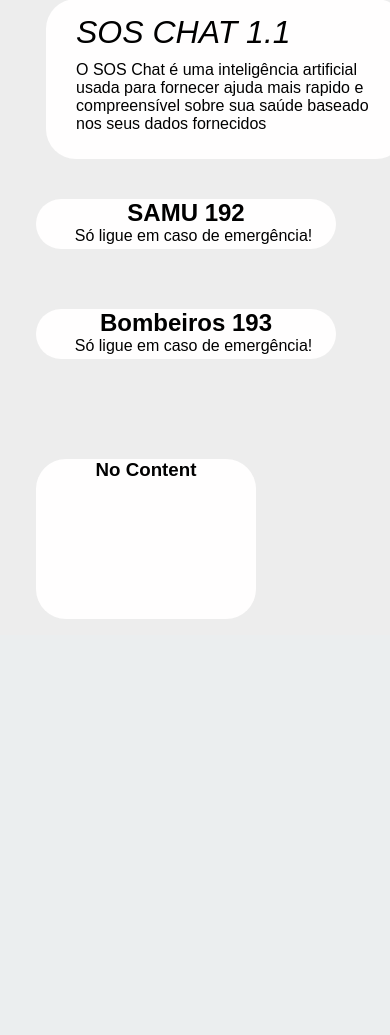
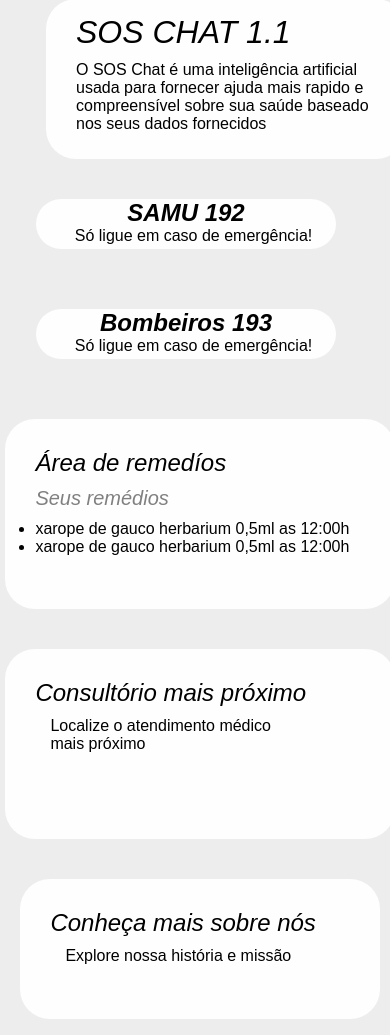
Before and after one commit to DerekSilva9/SOS-Sistema, a PHP site: page / in a window 390 px wide; the page is wider, and only the part inside the window is pictured. Shown: the part 265-1300 px from the top of that part. Before the commit the page ends 884 px from the top of that part, so only its background shows below. Run offline with PHP 8.4, Linux system fonts and the light colour scheme.

Commit message:
Melhorias no codigo e adição de coisas na home
* Melhor responsividade
* Menu lateral
* CSS Externo
* Novos Modulos

Co-Authored-By: Paulo Filho <98671374+PauloFilhoo@users.noreply.github.com>

```diff
--- a/homestyle.css
+++ b/homestyle.css
@@ -130,7 +139,10 @@ body{
 
 /*Main: abaixo*/
 .content-boxes{
-
+    display: flex;
+    margin: auto;
+    flex-direction: column;
+    justify-content: center;
 }
 .up-boxes{
     display: flex;
@@ -176,8 +188,64 @@ body{
     justify-content: center;
 }
 
+.down-boxes{
+    display: flex;
+    align-items: center;
+    gap: 2rem;
+    margin-left: 3%;
+}
+.remedy-box{
+    background-color: #fffefe;
+    width: 420px;
+    height: 80px;
+    padding: 30px;
+    border-radius: 30px;
+}
+.remedy-box h2{
+    font-weight: 10;
+    margin-bottom: 10px;
+}
+.remedy-box h4{
+    font-weight: 10;
+    margin-bottom: 10px;
+    color: grey;
+    font-size: 20px;
+}
+.remedy-box li{
+    list-style-type: disc;
+}
+.clinic-box{
+    background-color: #fffefe;
+    width: 300px;
+    height: 80px;
+    padding: 30px;
+    border-radius: 30px;
+}
+.clinic-box h2{
+    font-weight: 10;
+    margin-bottom: 10px;
+}
+.about-box{
+    background-color: #fffefe;
+    width: 300px;
+    height: 80px;
+    padding: 30px;
+    border-radius: 30px;
+}
+.about-box h2{
+    font-weight: 10;
+    margin-bottom: 10px;
+}
+
+
+
 /*Main*/
 
+
+.main-content {
+    transition-duration: .25s;
+    padding: 16px;
+}
 
 
 /*Media Queries || responsividade: abaixo*/
@@ -193,5 +261,20 @@ body{
     width: 330px;
     height: 130px;
     }
+    .down-boxes{
+        display: flex;
+        gap: 2.5rem;
+        flex-direction: column;
+    }
+    .remedy-box{
+        background-color: #fffefe;
+        width: 330px;
+        height: 130px;
+    }
+    .clinic-box{
+        background-color: #fffefe;
+        width: 330px;
+        height: 130px;
+    }
     }
  /*Media Queries*/
--- a/index.html
+++ b/index.html
@@ -4,221 +4,7 @@
     <meta charset="UTF-8">
     <meta name="viewport" content="width=device-width, initial-scale=1.0">
     <title>SOS-Home</title>
-<!--Estilos da Home-->
-    <style>
-        *{
-            margin: 0;
-            padding: 0;
-            font-family: Arial, Helvetica, sans-serif;
-        }
-        body{
-            background-color: #ededed;
-        }
-/*Estilo do header*/
-        .header{
-            background-color: #a6a6a6;
-            display: flex;
-            align-items: center;
-            padding: 10px;
-            color: #f6fafb;
-
-        }
-
-        .menu-button img{
-            margin-top: 4px;
-            width: 50px;
-        }
-
-        .menu-button button {
-            cursor: pointer;
-            border: none;
-            background-color: transparent;
-        }
-
-        .title-header{
-            font-weight: 10;
-            margin: auto;
-            align-items: center;
-            display: flex;
-        }
-        .hearth-logo img{
-            width: 40px;
-            margin-top: 10px;
-            align-items: center;
-        }
-
-        .social-icons ul{
-            display: flex;
-            list-style: none;
-            margin-left: auto;
-
-        }
-        .social-icons img{
-            width: 25px;
-            padding: 5px;
-            border-radius: 25px;
-            background-color: white;
-            margin: 5px;
-
-        }
-        /*Collapsed-side-bar styles: abaixo */
-
-        .collapsed-side-bar {
-            height: 100%;
-            width: 0px;
-            position: fixed;
-            display: flex;
-            flex-direction: column;
-            align-content: start;
-            gap: 30px;
-            text-align: center;
-            z-index: 0;
-            top: 0;
-            left: 0;
-            background-color: rgb(63, 63, 63);
-            overflow-x: hidden;
-            transition: 0.25s;
-        }
-
-        .collapsed-side-bar a {
-            font-size: 2em;
-            text-decoration: none;
-            font-weight: bold;
-            padding: 10px;
-            color: rgb(219, 219, 219);
-            border-radius: 15px;
-            width: 75%;
-            align-self: center;
-            transition-duration: .25s;
-        }
-
-        .collapsed-side-bar a:hover {
-            color: gray;
-            transition-duration: .55s;
-        }
-
-        .close-btn {
-            align-self: flex-start;
-            font-size: 1.9em;
-            padding: 5px;
-        }
-
-        @media screen and (max-height: 450px) {
-            .collapsed-side-bar a {font-size: 1.3em;}
-        }
-
-
-        /*^ Collapsed-side-bar styles ^ */
-
-/*^Estilo do header^*/
-
-        /* Estilos da barra de pesquisa: abaixo */
-
-        .search-bar {
-            position: relative;
-            display: flex;
-            align-items: center;
-            margin-left: auto;
-        }
-
-        .search-bar input {
-            padding-right: 40px;
-            border-radius: 20px;
-            border: none;
-            background-color: #ffffff;
-            color: #333;
-            height: 30px;
-            width: 200px;
-            padding-left: 10px;
-            box-sizing: border-box;
-        }
-
-        .search-icon {
-            position: absolute;
-            right: 10px;
-            top: 50%;
-            transform: translateY(-50%);
-            width: 20px;
-            height: 20px;
-            fill: #616161
-
-        }
-        /* ^Estilos da barra de pesquisa^ */
-
-        /*Main: abaixo*/
-        .content-boxes{
-
-        }
-        .up-boxes{
-            display: flex;
-            gap: 2.5rem;
-        }
-        .sos-chat-box{
-            background-color: #fffefe;
-            width: 530px;
-            height: 130px;
-            align-items: center;
-            border-radius: 30px;
-            padding: 15px;
-            margin-left: 30px;
-        }
-        .sos-chat-box h1{
-            font-weight: 15;
-            margin-bottom: 10px;
-        }
-        .sos-chat-box h1, p{
-            margin-left: 15px;
-        }
-
-        .emergency-boxes{
-            align-items: center;
-        }
-        .call-box{
-            background-color: #fffefe;
-            width: 300px;
-            height: 50px;
-            margin-bottom: 60px;
-            margin-left: 20px;
-            border-radius: 30px;
-            align-items: center;
-            text-align: center;
-        }
-        .box-content{
-            background-color: #fffefe;
-            width: 220px;
-            height: 160px;
-            margin-left: 20px;
-            border-radius: 30px;
-            text-align: center;
-            justify-content: center;
-        }
-
-        /*Main*/
-        .main-content {
-            transition-duration: .25s;
-            padding: 16px;
-        }
-
-
-        /*Media Queries || responsividade: abaixo*/
-            @media(max-width: 800px){
-            .up-boxes{
-            display: flex;
-            gap: 2.5rem;
-            flex-direction: column;
-            }
-
-            .sos-chat-box{
-            background-color: #fffefe;
-            width: 330px;
-            height: 130px;
-            }
-            }
-         /*Media Queries*/
-
-    </style>
-<!--^ Estilos da Home ^-->
-
+    <link rel="stylesheet" href="homestyle.css">
 </head>
 <body>
     <header class="header"> <!--Header-->
@@ -267,6 +53,7 @@
         <h2 style="padding: 30px;"><i>Conheça nosso site!</i></h2>
 
         <div class="content-boxes">
+
             <div class="up-boxes">
                 <div class="sos-chat-box">
                     <h1><i>SOS CHAT 1.1</i></h1>
@@ -275,20 +62,38 @@
 
                 <div class="emergency-boxes">
                     <div class="call-box">
-                        <h2>SAMU 192</h2>
+                        <h2><i>SAMU 192</i></h2>
                         <p>Só ligue em caso de emergência!</p>
                     </div>
 
                     <div class="call-box">
-                        <h2>Bombeiros 193</h2>
+                        <h2><i>Bombeiros 193</i></h2>
                         <p>Só ligue em caso de emergência!</p>
                     </div>
                 </div>
+            </div>
 
-                <div class="box-content"> <!--Sem conteudo ainda-->
-                    <h3>No Content</h3>
+            <div class="down-boxes">
+                <div class="remedy-box">
+                    <h2><i>Área de remedíos</i></h2>
+                    <h4><i>Seus remédios</i></h4>
+                    <ul class="remedy-list">
+                        <li>xarope de gauco herbarium 0,5ml as 12:00h</li>
+                        <li>xarope de gauco herbarium 0,5ml as 12:00h</li>
+                    </ul>
+                </div>
+
+                <div class="clinic-box">
+                    <h2><i>Consultório mais próximo</i></h2>
+                    <p>Localize o atendimento médico <br> mais próximo</p>
+                </div>
+
+                <div class="about-box">
+                    <h2><i>Conheça mais sobre nós</i></h2>
+                    <p>Explore nossa história e missão</p>
                 </div>
             </div>
+
         </div>
 
     </main> <!--Fim Conteudo Principal-->
```
Also changed, not shown: other parts of homestyle.css (+21 -12 lines).
